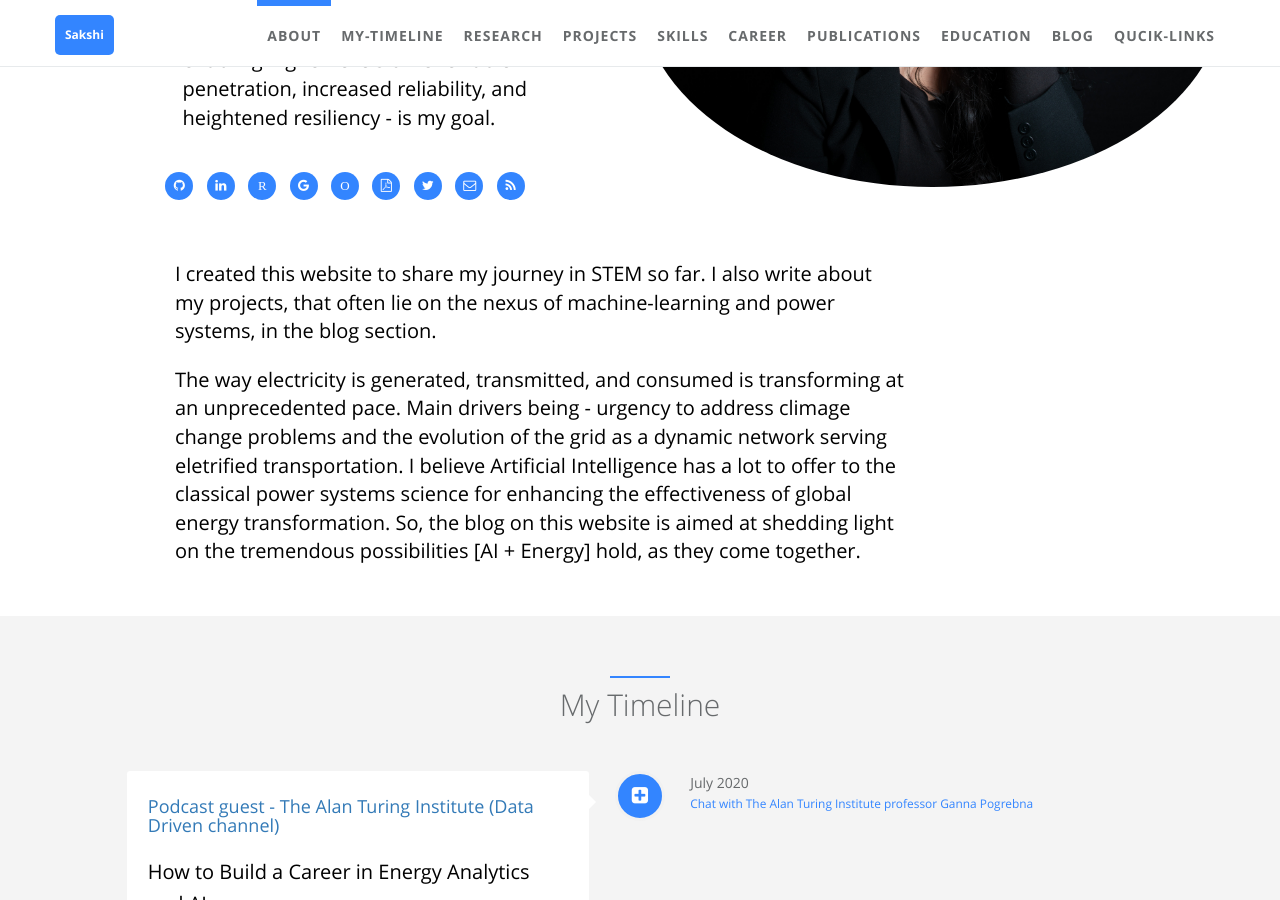
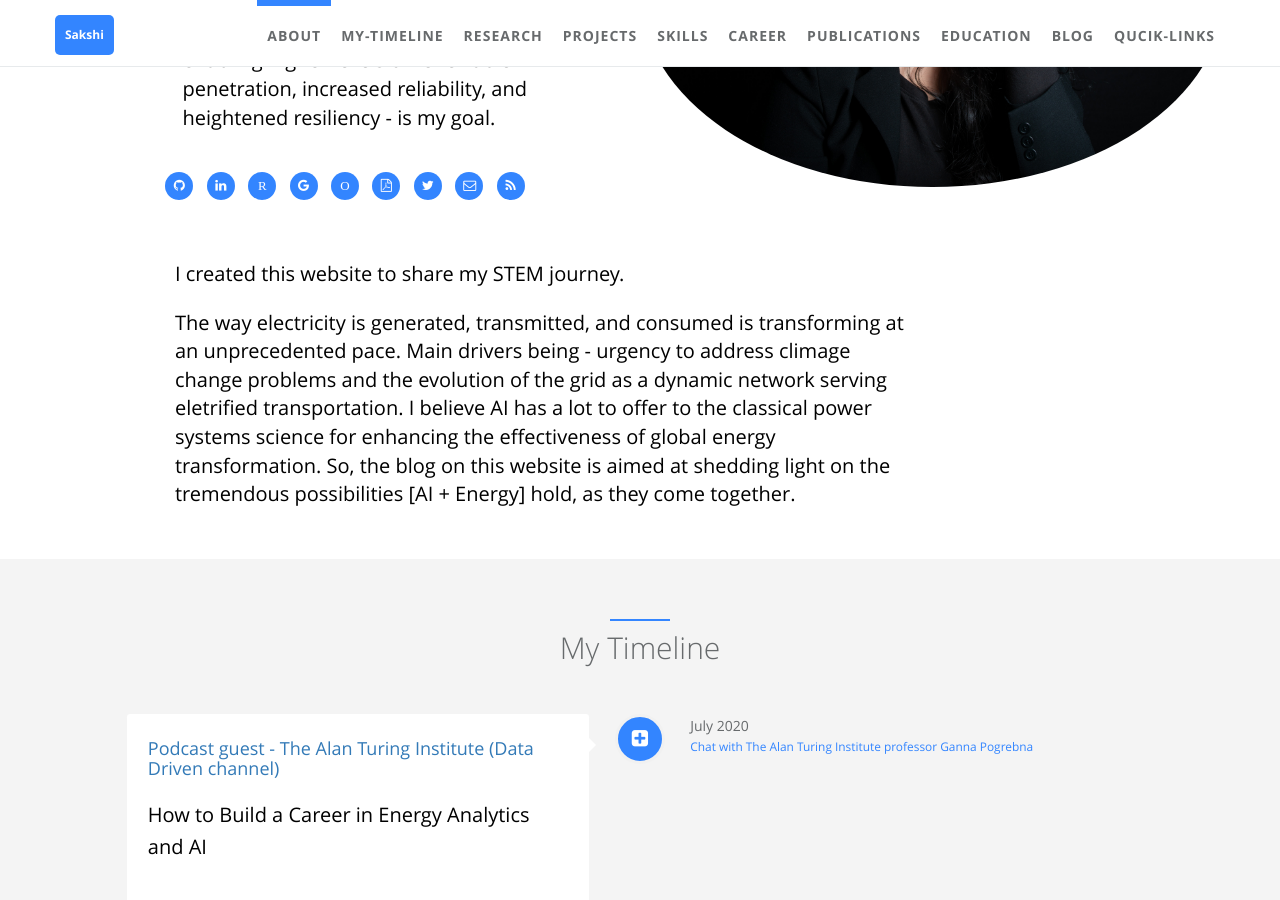
Before and after one commit to sakshi-mishra/sakshi-mishra.github.io, a Jekyll site: the page built from index.html, in a window 1280 px wide and 900 px high, scrolled down 818 px. Built offline with Jekyll 4.4.1, drawn with Linux system fonts in a browser that asks for light colours; some of the changed lines change nothing that is shown.

Commit message:
Update AboutMe text

```diff
--- a/_config.yml
+++ b/_config.yml
@@ -10,20 +10,20 @@ url: https://sakshi-mishra.github.io  # url should be 'http://<github_username>.
 img_path: static/assets/img/blog  # url should be '/homepage/static/assets/img/blog' as before
 
 # author -- index page "about me" section
-author:  # change following line to your infomation.
+author:
   name: Sakshi Mishra  # Be used at blog posts author.
   first_name: Sakshi  # Be used at index page about me section.
   last_name: Mishra  # Be used at index page about me section.
   avatar: static/assets/img/landing/avatar.jpg  # upload your avatar at directory and edit it.
   avatartwo: static/assets/img/landing/avatar_two.jpg  # upload your avatar at directory and edit it.
-  github_username: sakshi-mishra  # Leave blank if you don't have now
-  linkedin_id: sakshi-mishra-72065564/ # Leave blank if you don't have now
+  github_username: sakshi-mishra
+  linkedin_id: sakshi-mishra-72065564/
   researchgate_username: Sakshi_Mishra3
   googlescholar_userid: 4EXUytUAAAAJ&hl=en
   orcid_id: 0000-0002-5202-8676
-  facebook_username:  # Leave blank if you don't have now
+  facebook_username:  # Leaving blank since I am not on FB
   twitter_username:  SakshiMishra_1
-  email: sakshimishra732@gmail.com  # Leave blank if you don't have now
+  email: sakshimishra732@gmail.com
   cv: https://drive.google.com/file/d/1uQq4KXqYKeJrNEi7qJVs_37Cg-sx4YX2/view?usp=sharing # An online CV can be printed as PDF, leave blank if you don't have now
   # skill icons are on avatar's left and right side. Reference urls are http://fontawesome.io/ and http://fizzed.com/oss/font-mfizz
   skill_icon1:
@@ -34,8 +34,8 @@ author:  # change following line to your infomation.
     - name: icon-docker
   desc: "<p>I am an interdisciplinary researcher who loves to work on the nexus of energy systems and artificial intelligence. Infusing today’s grid with AI to enable its transition to smart grid, by enabling higher levels of renewable penetration, increased reliability, and heightened resiliency - is my goal.</p>"
   greetings: "Hi! I'm Sakshi."
-  extra_desc: "<p>I created this website to share my journey in STEM so far. I also write about my projects, that often lie on the nexus of machine-learning and power systems, in the blog section. </p>
-<p>The way electricity is generated, transmitted, and consumed is transforming at an unprecedented pace. Main drivers being - urgency to address climage change problems and the evolution of the grid as a dynamic network serving eletrified transportation. I believe Artificial Intelligence has a lot to offer to the classical power systems science for enhancing the effectiveness of global energy transformation. So, the blog on this website is aimed at shedding light on the tremendous possibilities [AI + Energy] hold, as they come together. </p>"
+  extra_desc: "<p>I created this website to share my STEM journey. </p>
+<p>The way electricity is generated, transmitted, and consumed is transforming at an unprecedented pace. Main drivers being - urgency to address climage change problems and the evolution of the grid as a dynamic network serving eletrified transportation. I believe AI has a lot to offer to the classical power systems science for enhancing the effectiveness of global energy transformation. So, the blog on this website is aimed at shedding light on the tremendous possibilities [AI + Energy] hold, as they come together. </p>"
 
 # comment
 #disqus:  # if you want the comment feature, go to https://disqus.com/ to get your configuration; if not, comment following two lines.
```
